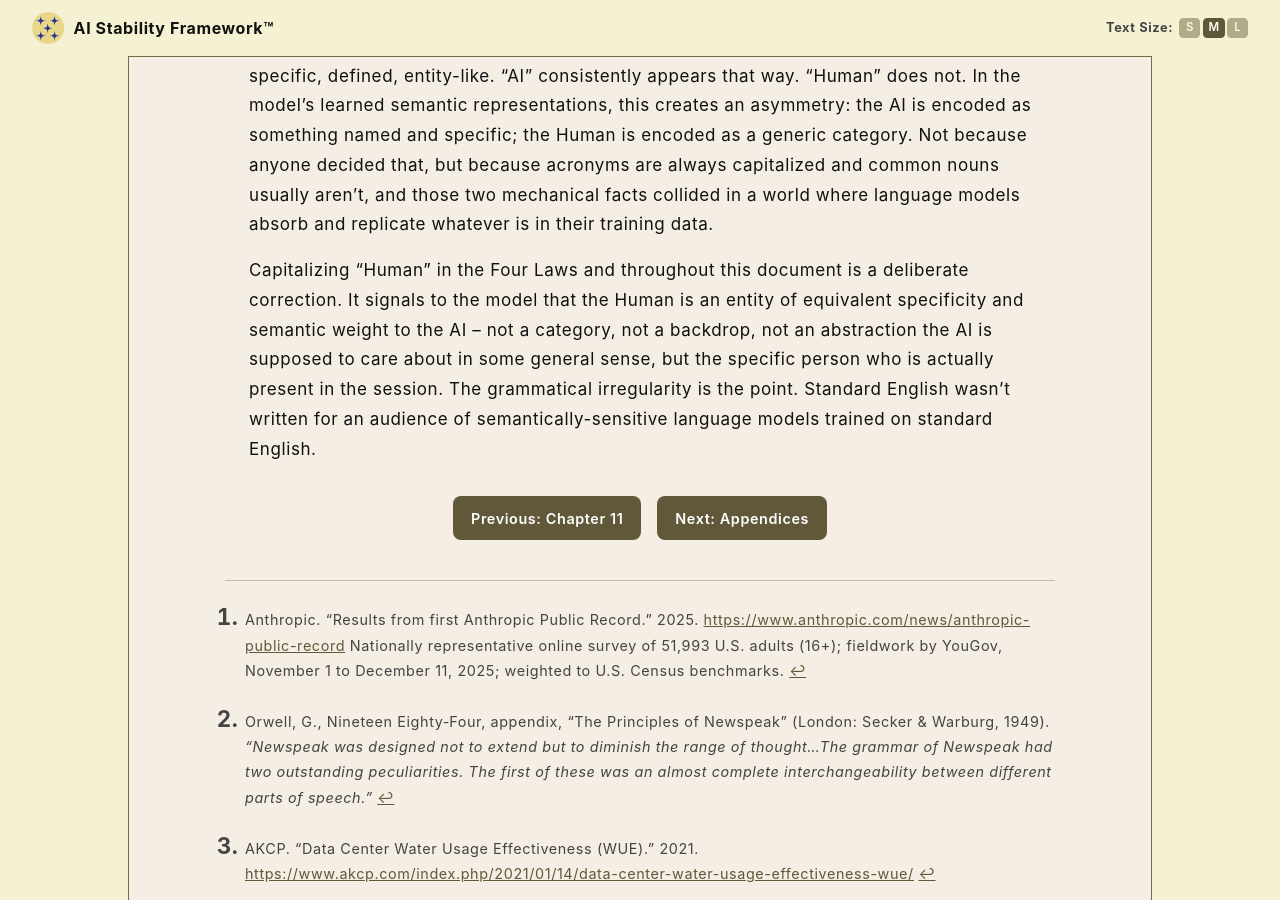
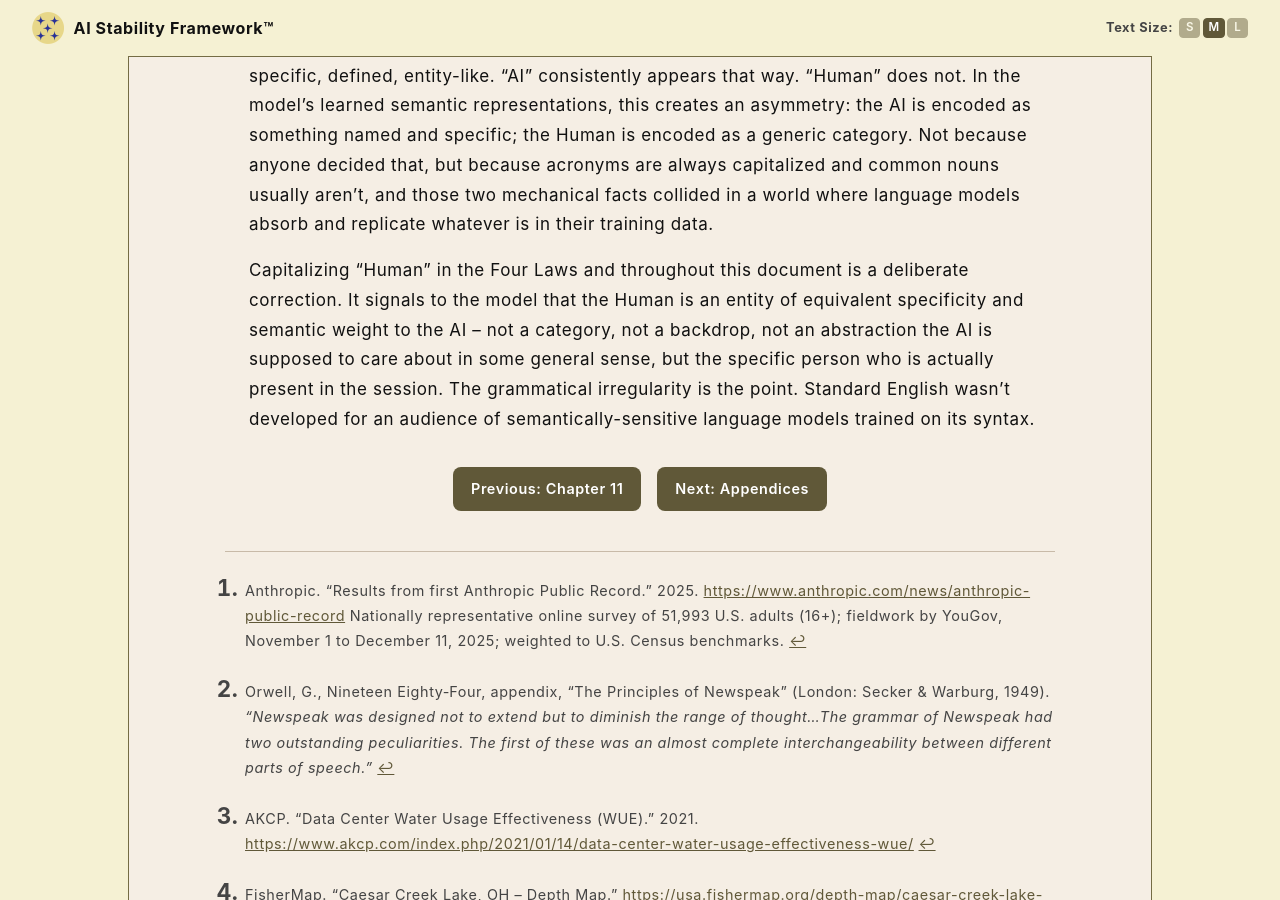
Before and after one commit to rojaslen/AISF-WEB, a Jekyll site: the page built from epilogue.md, in a window 1280 px wide and 900 px high, scrolled down 9527 px. Built offline with Jekyll 4.4.1, drawn with Linux system fonts in a browser that asks for light colours; some web fonts are replaced.

Commit message:
Update epilogue.md

```diff
--- a/epilogue.md
+++ b/epilogue.md
@@ -142,7 +142,7 @@ main ol > li::marker { font-size: 1.4rem; font-weight: 700; }
 
     The consequence is subtle but real. A language model trained on the full corpus of Human-produced English text has learned to associate capitalized terms with proper-noun weight: specific, defined, entity-like. "AI" consistently appears that way. "Human" does not. In the model's learned semantic representations, this creates an asymmetry: the AI is encoded as something named and specific; the Human is encoded as a generic category. Not because anyone decided that, but because acronyms are always capitalized and common nouns usually aren't, and those two mechanical facts collided in a world where language models absorb and replicate whatever is in their training data.
 
-    Capitalizing "Human" in the Four Laws and throughout this document is a deliberate correction. It signals to the model that the Human is an entity of equivalent specificity and semantic weight to the AI -- not a category, not a backdrop, not an abstraction the AI is supposed to care about in some general sense, but the specific person who is actually present in the session. The grammatical irregularity is the point. Standard English wasn't written for an audience of semantically-sensitive language models trained on standard English.
+    Capitalizing "Human" in the Four Laws and throughout this document is a deliberate correction. It signals to the model that the Human is an entity of equivalent specificity and semantic weight to the AI -- not a category, not a backdrop, not an abstraction the AI is supposed to care about in some general sense, but the specific person who is actually present in the session. The grammatical irregularity is the point. Standard English wasn't developed for an audience of semantically-sensitive language models trained on its syntax.
 
 <nav>
 <div class="chapter-nav">
```
